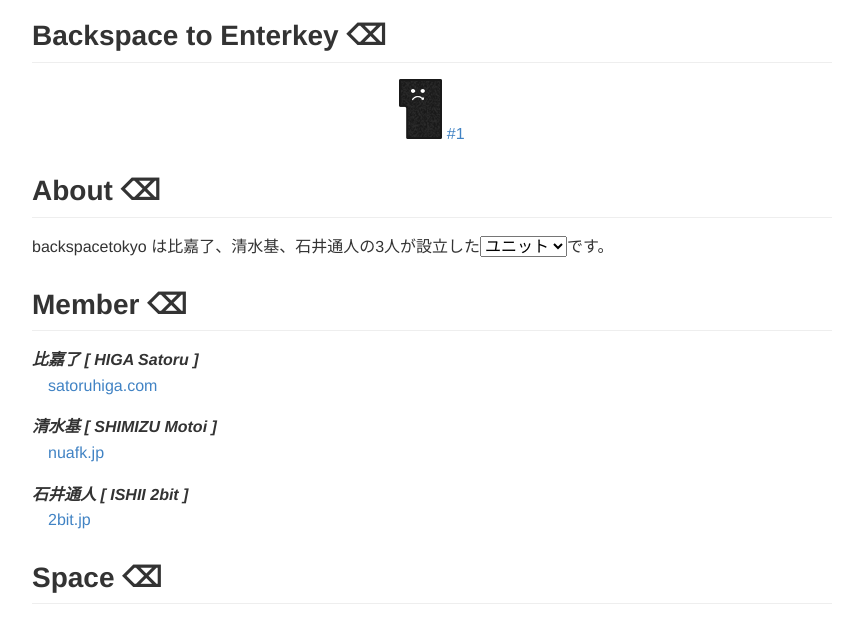
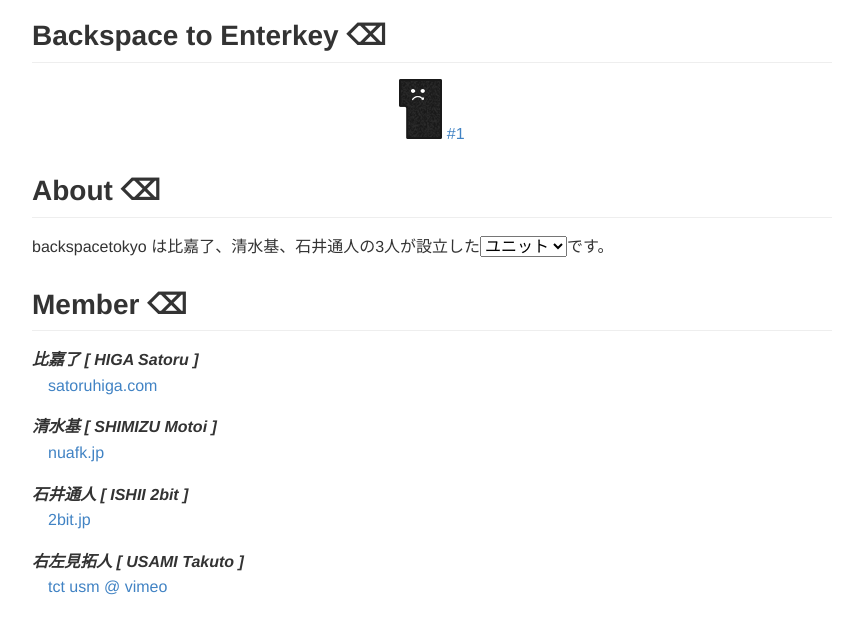
Before and after one commit to backspacetokyo/backspacetokyo.github.io, a website: page index.html in a window 1280 px wide. Shown: the part 100-717 px from the top of the page, without its empty margins (208-1071 px from the left). Drawn offline with Linux system fonts and the light colour scheme; grey boxes are pictures that could not be loaded.

Commit message:
add usm /index

```diff
--- a/index.html
+++ b/index.html
@@ -47,6 +47,8 @@
 				<dd><a href="http://nuafk.jp/" target="_blank">nuafk.jp</a></dd>
 			<dt>石井通人 [ ISHII 2bit ]</dt>
 				<dd><a href="http://2bit.jp/" target="_blank">2bit.jp</a></dd>
+			<dt>右左見拓人 [ USAMI Takuto ]</dt>
+				<dd><a href="https://vimeo.com/124225368" target="_blank">tct usm @ vimeo</a></dd>
 		</dl>
 	</section>
 	<section>
```
